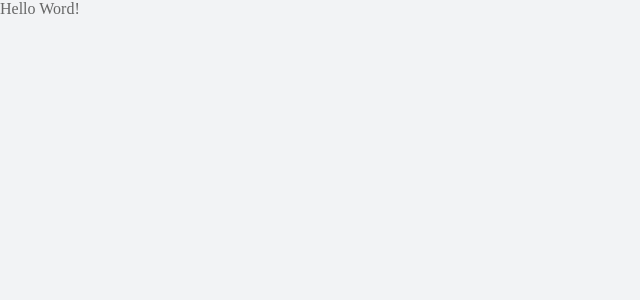
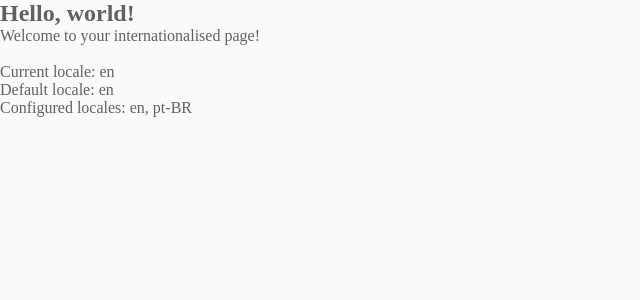
Before and after one commit to Nimbo1999/portfolio, a Next.js app: page / in a window 1280 px wide. Shown: the top 300 px of the page, without its empty margins (0-640 px from the left). Built offline with nearby package versions, Linux system fonts and the light colour scheme.

Commit message:
Adiciona react-intl

```diff
--- /dev/null
+++ b/next.config.js
@@ -0,0 +1,27 @@
+module.exports = {
+        i18n: {
+        // These are all the locales you want to support in
+        // your application
+        locales: ['en', 'pt-BR'],
+        // This is the default locale you want to be used when visiting
+        // a non-locale prefixed path e.g. `/hello`
+        defaultLocale: 'en',
+        // This is a list of locale domains and the default locale they
+        // should handle (these are only required when setting up domain routing)
+        // Note: subdomains must be included in the domain value to be matched e.g. "fr.example.com".
+        // domains: [
+        //     {
+        //         domain: 'example.com',
+        //         defaultLocale: 'en-US',
+        //     },
+        //     {
+        //         domain: 'example.nl',
+        //         defaultLocale: 'nl-NL',
+        //     },
+        //     {
+        //         domain: 'example.fr',
+        //         defaultLocale: 'fr',
+        //     },
+        // ],
+    },
+};
--- a/package.json
+++ b/package.json
@@ -11,6 +11,7 @@
     "next": "10.0.7",
     "react": "17.0.1",
     "react-dom": "17.0.1",
+    "react-intl": "^5.13.2",
     "styled-components": "^5.2.1"
   },
   "devDependencies": {
--- /dev/null
+++ b/src/locale/en.ts
@@ -0,0 +1,9 @@
+export const en = {
+    "/": {
+        hello: "Hello, world!",
+        welcomeMessage: "Welcome to your internationalised page!",
+    },
+    "/otherPageSample": {
+        keyItem: "the translate",
+    },
+}
--- /dev/null
+++ b/src/locale/index.ts
@@ -0,0 +1,2 @@
+export * from './en';
+export * from './pt-BR';
--- /dev/null
+++ b/src/locale/pt-BR.ts
@@ -0,0 +1,9 @@
+export const ptBR = {
+    "/": {
+        hello: "Olá mundo!",
+        welcomeMessage: "Bem vindo a página de internacional!",
+    },
+    "/otherPageSample": {
+        keyItem: "Exemplo de como traduzir outras páginas",
+    },
+}
--- a/src/pages/_app.tsx
+++ b/src/pages/_app.tsx
@@ -1,14 +1,26 @@
+import { IntlProvider } from 'react-intl';
+import { useRouter } from 'next/router';
 import { ThemeProvider } from 'styled-components';
+
+import * as locales from '../locale';
 
 import theme from '../theme';
 import GlobalStyle from '../theme/GlobalStyles';
 
 function MyApp({ Component, pageProps }) {
+	const { locale, defaultLocale, pathname } = useRouter();
+
+	const localeCopy = locales[locale.replace('-', '')];
+	const messages = localeCopy[pathname];
+
 	return (
 		<ThemeProvider theme={theme}>
 			<GlobalStyle />
 
-			<Component {...pageProps} />
+			<IntlProvider locale={locale} defaultLocale={defaultLocale} messages={messages}>
+				<Component {...pageProps} />
+			</IntlProvider>
+
 		</ThemeProvider>
 	);
 }
--- a/src/pages/index.tsx
+++ b/src/pages/index.tsx
@@ -1,13 +1,25 @@
 import Head from 'next/head'
+import { useRouter } from 'next/router';
+import { useIntl } from 'react-intl';
 
 export default function Home() {
+	const { locale, locales, defaultLocale } = useRouter();
+	const { formatMessage } = useIntl();
+
 	return (
 		<>
 			<Head>
 				<title>Matheus's portfolio</title>
 			</Head>
 
-			<div>Hello Word!</div>
+			<div>
+				<h2>{formatMessage({ id: 'hello' })}</h2>
+				<p>{formatMessage({ id: 'welcomeMessage' })}</p>
+				<br />
+				<p>Current locale: {locale}</p>
+				<p>Default locale: {defaultLocale}</p>
+				<p>Configured locales: {locales.join(', ')}</p>
+			</div>
 		</>
 	)
 }
--- a/src/theme/GlobalStyles.ts
+++ b/src/theme/GlobalStyles.ts
@@ -27,7 +27,7 @@ const GlobalStyle = createGlobalStyle`
     }
 
     a {
-        color: inherit;
+        color: ${({theme}) => theme.pallet.link};
         text-decoration: none;
     }
 `;
--- a/src/theme/index.ts
+++ b/src/theme/index.ts
@@ -5,13 +5,10 @@ const BASE_UNIT = 8;
 const theme:DefaultTheme = {
     pallet: {
         white: '#FFFFFF',
-        background: '#F2F3F5',
-        text: '#666666',
-        textHighlight: '#B3B9FF',
-        title: '#2E384D',
-        red: '#E83F5B',
-        green: '#4CD62B',
-        blue: '#5965E0',
+        background: '#FAFAFA',
+        title: '#3F3F3F',
+        text: '#616161',
+        link: '#3EA9F5',
     },
 
     breakpoint: {
--- a/tsconfig.json
+++ b/tsconfig.json
@@ -22,7 +22,7 @@
     "next-env.d.ts",
     "**/*.ts",
     "**/*.tsx"
-  ],
+, "next.config.js"  ],
   "exclude": [
     "node_modules"
   ]
```
Also changed, not shown: src/theme/theme.d.ts (+2 -5 lines), 1 other file (tests, documents, lock files or other folders).
